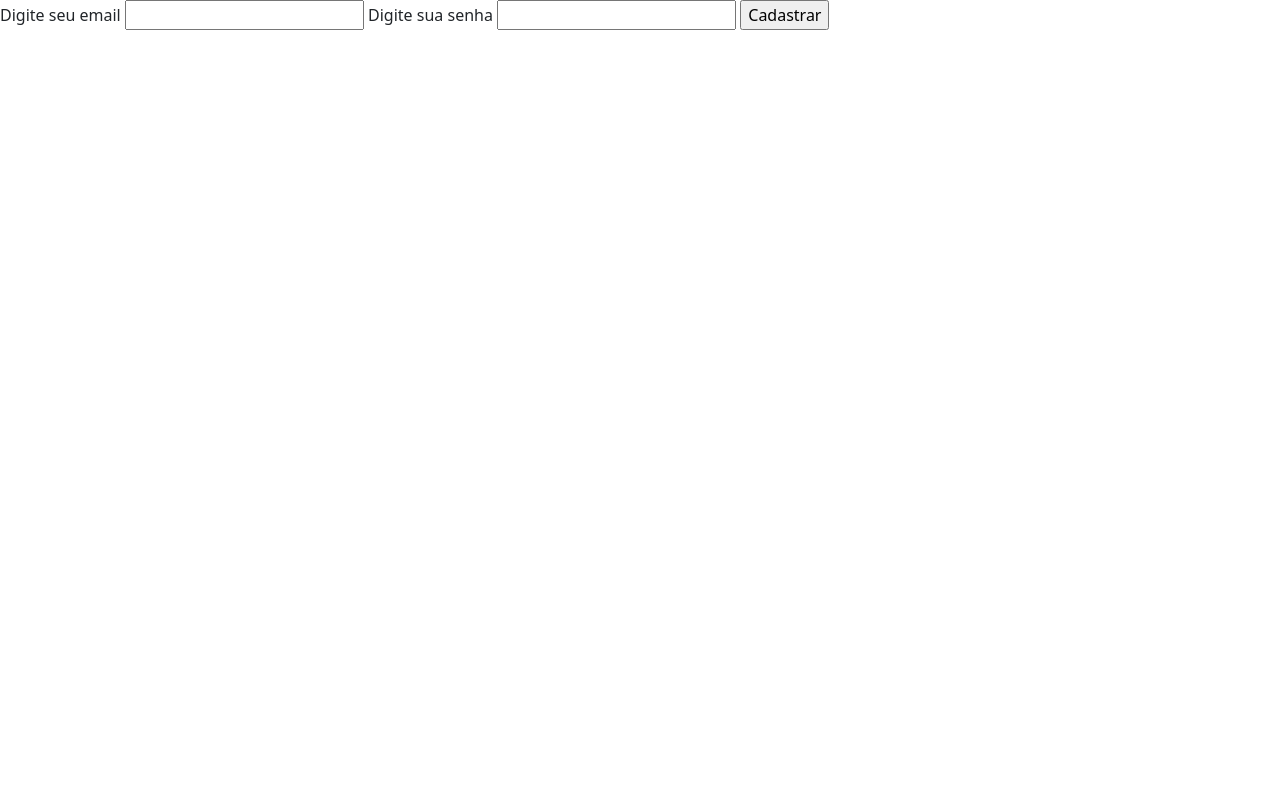
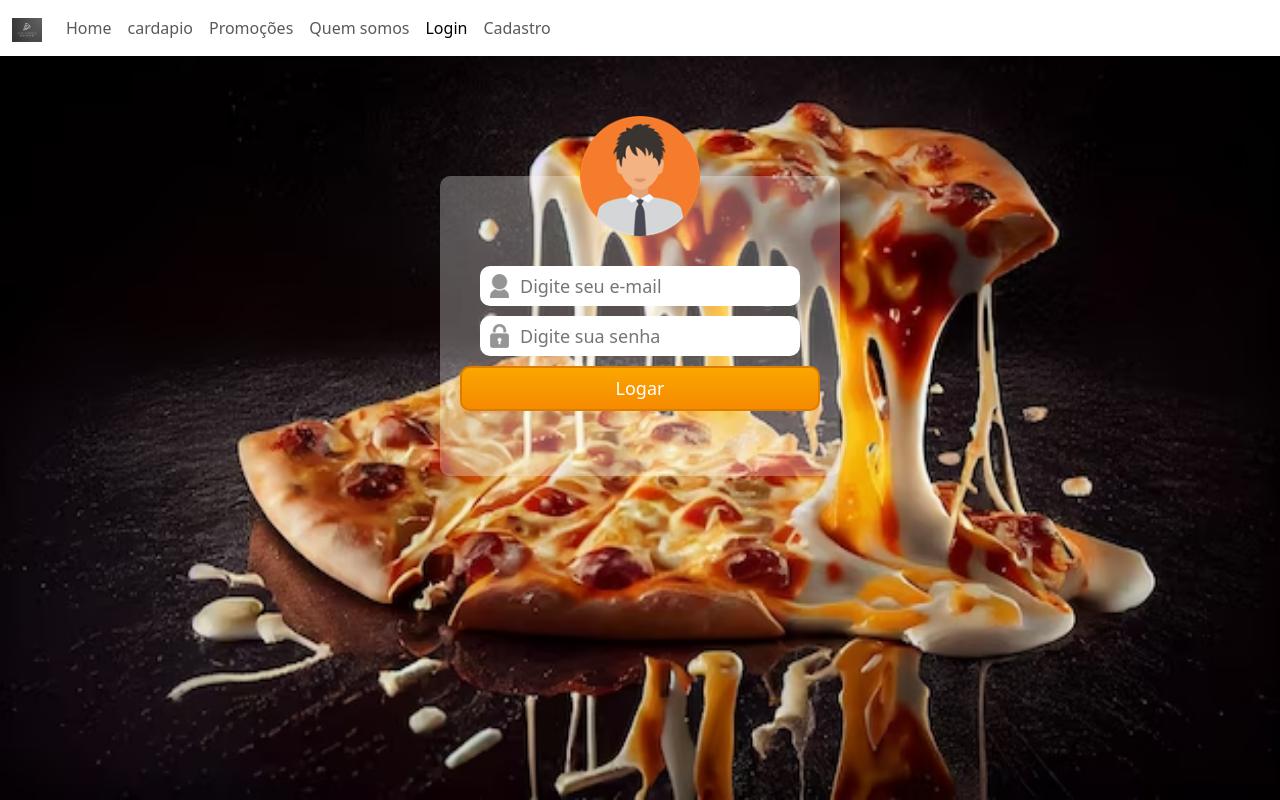
Before and after one commit to Matheusmcs/pizzaria_king, a PHP site: page /login.html in a window 1280 px wide. Run offline with PHP 8.4, Linux system fonts and the light colour scheme.

Commit message:
atualizações

```diff
--- a/inicio.html
+++ b/inicio.html
@@ -8,8 +8,8 @@
     <link rel="stylesheet" href="style.css">
 </head>
 <body>
-    <nav class="navbar navbar-expand-lg bg-body-tertiary">
-        <div class="container-fluid">
+    <nav class="navbar navbar-expand-lg bg-body-tertiary ">
+        <div class=" container-fluid">
           <a class="navbar-brand" href="#">
             <img src="imagens/logo.jpg" alt="" width="30" height="24">
           </a>
@@ -31,8 +31,6 @@
         <h1 class="titulo">Pizzaria The KING´S</h1>
 <!--<button><a href="cardapio.html">cardapio</a></button>-->
 </body>
-<link href="https://cdn.jsdelivr.net/npm/bootstrap@5.3.2/dist/css/bootstrap.min.css" rel="stylesheet"
-    integrity="sha384-T3c6CoIi6uLrA9TneNEoa7RxnatzjcDSCmG1MXxSR1GAsXEV/Dwwykc2MPK8M2HN" crossorigin="anonymous">
 <script src="https://cdn.jsdelivr.net/npm/bootstrap@5.3.2/dist/js/bootstrap.bundle.min.js"
     integrity="sha384-C6RzsynM9kWDrMNeT87bh95OGNyZPhcTNXj1NW7RuBCsyN/o0jlpcV8Qyq46cDfL"
     crossorigin="anonymous"></script>
--- a/login.html
+++ b/login.html
@@ -1,21 +1,65 @@
 <!DOCTYPE html>
-<html lang="en">
+<html lang="pt-br">
 <head>
     <meta charset="UTF-8">
     <meta name="viewport" content="width=device-width, initial-scale=1.0">
-    <title>Document</title>
+    <link rel="stylesheet" href="style.css">
+    <title>tela de login</title>
+
 </head>
 <body>
-<form action="processar.php" method="post"></form>
-<label for="email">Digite seu email</label>
-<input type="text" id="email" name="email">
-<label for="text">Digite sua senha</label>
-<input type="password" id="senha" name="senha">
-<input type="submit" value="Cadastrar">
-    <link href="https://cdn.jsdelivr.net/npm/bootstrap@5.3.2/dist/css/bootstrap.min.css" rel="stylesheet"
+    <nav class="navbar navbar-expand-lg bg nav" >
+        <div class="container-fluid">
+          <a class="navbar-brand" href="#">
+            <img src="imagens/logo.jpg" alt="" width="30" height="24">
+          </a>
+          <button class="navbar-toggler" type="button" data-bs-toggle="collapse" data-bs-target="#navbarNavAltMarkup" aria-controls="navbarNavAltMarkup" aria-expanded="false" aria-label="Toggle navigation">
+            <span class="navbar-toggler-icon"></span>
+          </button>
+          <div class="collapse navbar-collapse" id="navbarNavAltMarkup">
+            <div class="navbar-nav">
+              <a class="nav-link "  href="#">Home</a>
+              <a class="nav-link" href="cardapio.html">cardapio</a>
+              <a class="nav-link" href="#">Promoções</a>
+              <a class="nav-link" href="#">Quem somos</a>
+              <a class="nav-link active" aria-current="page" href="login.html">Login</a>
+              <a class="nav-link" href="#">Cadastro</a>
+            </div>
+          </div>
+        </div>
+      </nav>
+    <div id="container">
+
+    <img src="imagens/perfil.png" alt="">
+
+        <form id="form">
+            <input type="email" name="e-mail" class="input" id="email"
+            placeholder="Digite seu e-mail" required />
+            <input type="password" name="senha" class="input" id="senha"
+            placeholder="Digite sua senha" required />
+            <input type="submit" value="Logar" class="input" id="submit" />
+        </form>
+
+
+    </div>
+</body>
+<link href="https://cdn.jsdelivr.net/npm/bootstrap@5.3.2/dist/css/bootstrap.min.css" rel="stylesheet"
     integrity="sha384-T3c6CoIi6uLrA9TneNEoa7RxnatzjcDSCmG1MXxSR1GAsXEV/Dwwykc2MPK8M2HN" crossorigin="anonymous">
 <script src="https://cdn.jsdelivr.net/npm/bootstrap@5.3.2/dist/js/bootstrap.bundle.min.js"
     integrity="sha384-C6RzsynM9kWDrMNeT87bh95OGNyZPhcTNXj1NW7RuBCsyN/o0jlpcV8Qyq46cDfL"
     crossorigin="anonymous"></script>
-</body>
+<script>
+   const form = document.getElementById('form');
+
+   form.addEventListener('submit', function(event){
+        event.preventDefault()
+
+        const email = document.getElementById('email').value;
+        const senha = document.getElementById('senha').value;
+
+        console.log('email:', email);
+        console.log('senha', senha);
+   });
+
+</script>
 </html>
--- a/style.css
+++ b/style.css
@@ -10,7 +10,65 @@ background-image: url(imagens/pizza-italiana-fresca-com-ia-generativa-de-fatia-d
 background-size: 100% 100%;
 background-position:top left;
 height: 100vh;
+font-family: 'Segoe UI', Tahoma, Geneva, Verdana, sans-serif;
+background-attachment: fixed;
 }
 .titulo {color: #FF1B02;
 font-family: Georgia, 'Times New Roman', Times, serif ;
 }
+
+div#container{
+    width: 400px;
+    height: 300px;
+    background-color: rgb(255, 255, 255, 0.3);
+    -webkit-border-radius: 10px;
+    -moz-border-radius: 10px;
+    border-radius: 10px;
+    margin: 0 auto;
+    margin-top: 120px;
+    text-align: center;
+}
+div#container img{
+    width: 120px;
+    height: 120px;
+    margin-top: -60px;
+    margin-bottom: 30px;
+}
+.input{
+
+    height: 40px;
+    width: 80%;
+    font-size: 18px;
+    margin-bottom: 10px;
+    background-color: #fff;
+    padding-left: 40px;
+    border: none;
+    background-repeat: no-repeat;
+    background-position: 10px;
+    border-radius: 10px;
+}
+input#email{
+    background-image: url("imagens/icone-usuario.png");
+
+}
+input#senha{
+    background-image: url("imagens/icone-cadeado.png");
+
+}
+input#submit{
+    color: #fff;
+    background-color: #f79300;
+    border: 2px solid #db7d00;
+    background-attachment: fixed;
+    padding: 5px 20px;
+    height: 45px;
+    width: 90%;
+
+    background: linear-gradient(to bottom, #faa600, #f68a00);
+    background: -webkit-linear-gradient(to bottom, #faa600, #f68a00);
+    background: -moz-linear-gradient(to bottom, #faa600, #f68a00);
+    background: -o-linear-gradient(to bottom, #faa600, #f68a00);
+}
+.nav{
+    background-color: white;
+}
```
